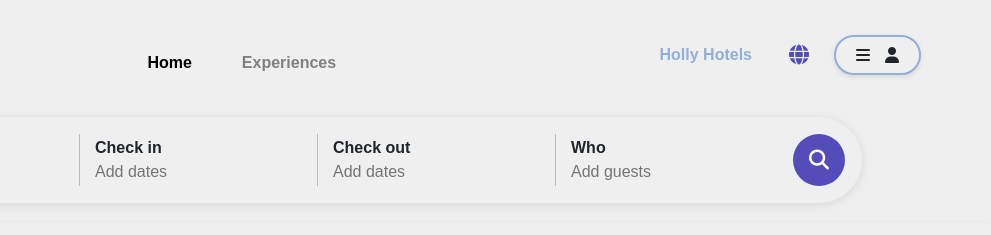
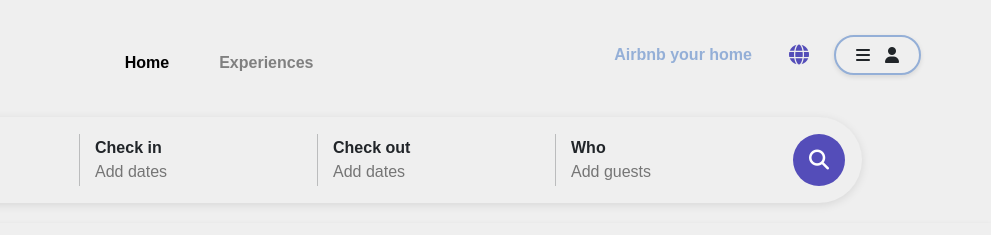
Before and after one commit to Deepakkumar586/AirbnbClone, a plain HTML site: page index.html in a window 1280 px wide. Shown: the top 235 px of the page, 289-1280 px from the left. Drawn offline with nearby package versions, Linux system fonts and the light colour scheme.

Commit message:
fix the issue

```diff
--- a/index.html
+++ b/index.html
@@ -46,7 +46,7 @@
         </div>
 
         <div class="right-section">
-          <a href="#">Holly Hotels</a>
+          <a href="/Host.html">Airbnb your home</a>
           <i class="fa-solid fa-globe" id="icon"></i>
           <div class="right-side-user dropdown show">
             <i
```
